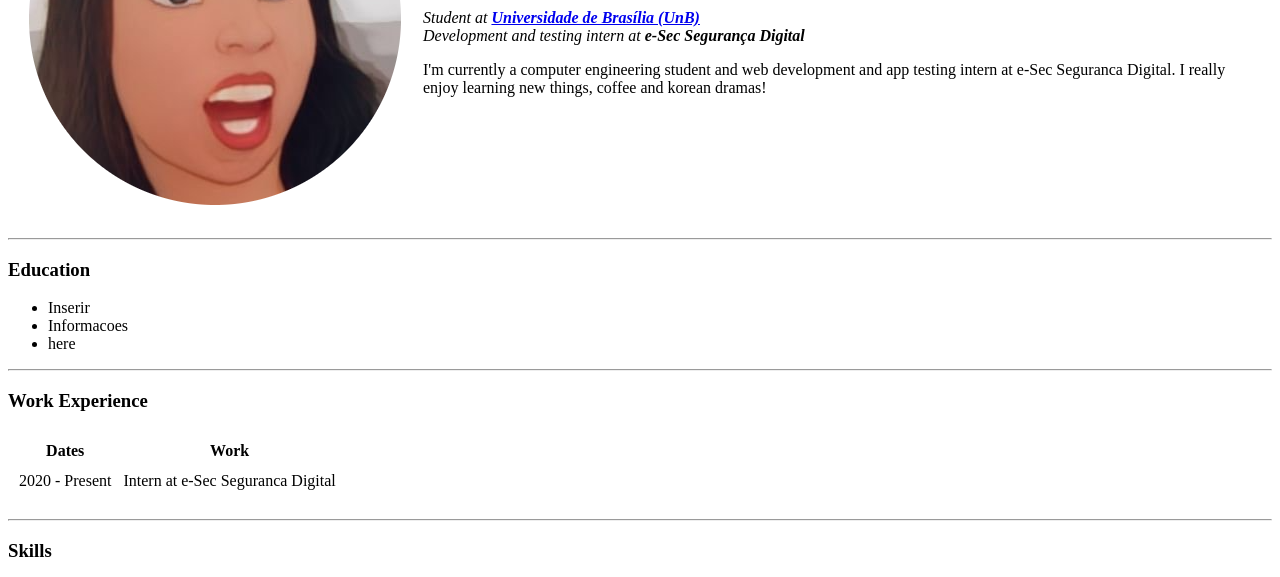
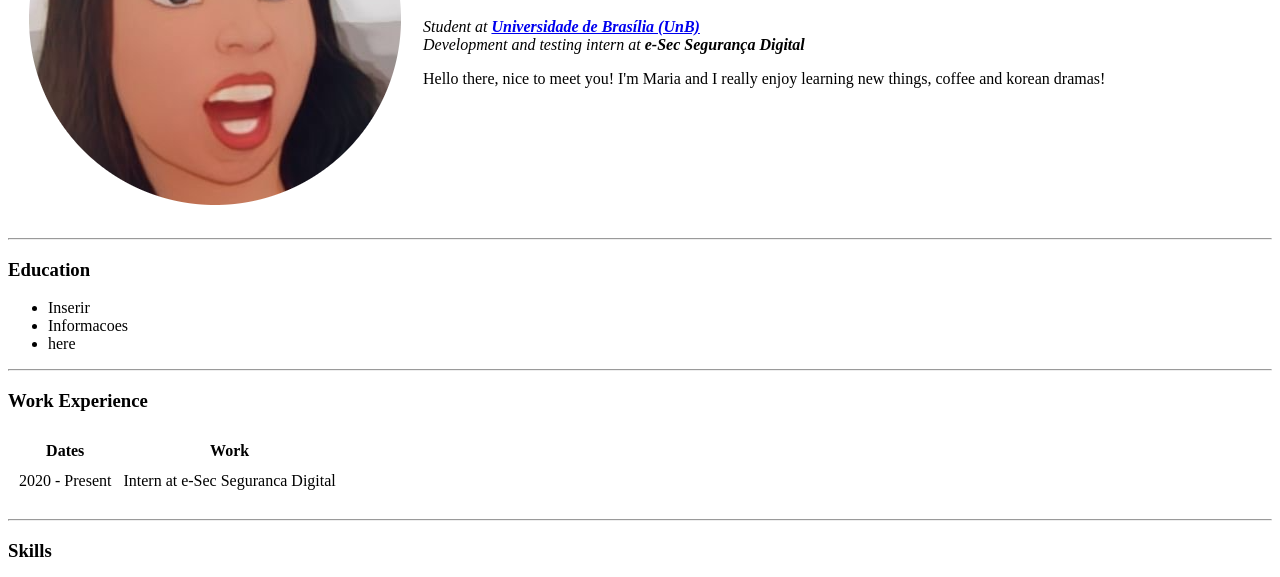
Before and after one commit to MariaEmiliaCastro/cv, a plain HTML site: page index.html in a window 1280 px wide. Shown: the part 196-773 px from the top of the page. Drawn offline with Linux system fonts and the light colour scheme.

Commit message:
Update index.html

```diff
--- a/index.html
+++ b/index.html
@@ -18,7 +18,7 @@
                         <br>
                         <em>Development and testing intern at <strong>e-Sec Segurança Digital</strong></em>
                     </p>
-                    <p>I'm currently a computer engineering student and web development and app testing intern at e-Sec Seguranca Digital. I really enjoy learning new things, coffee and korean dramas!</p></td>
+                    <p>Hello there, nice to meet you! I'm Maria and I really enjoy learning new things, coffee and korean dramas!</p></td>
             </tr>
         </table>
 
```
